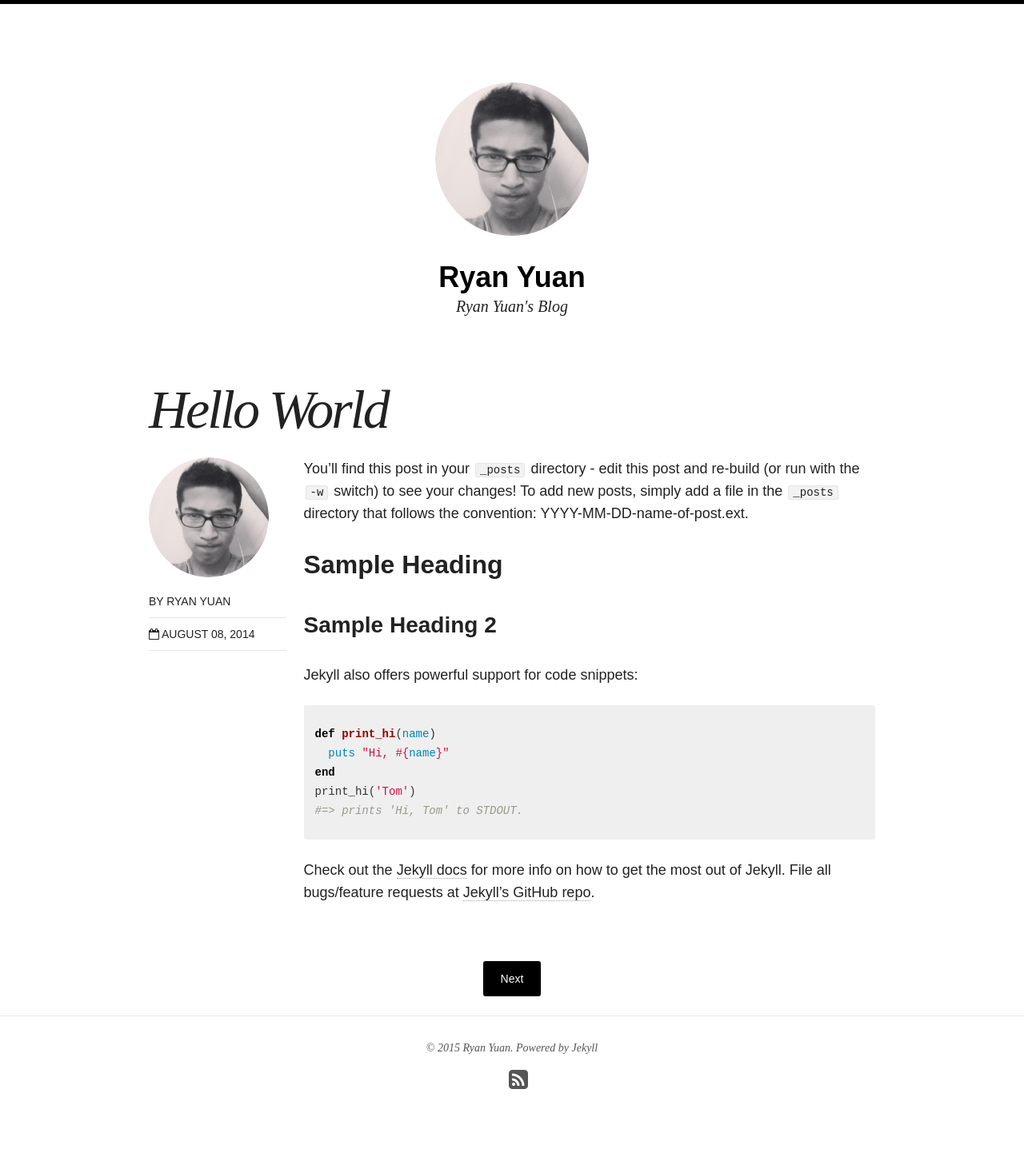
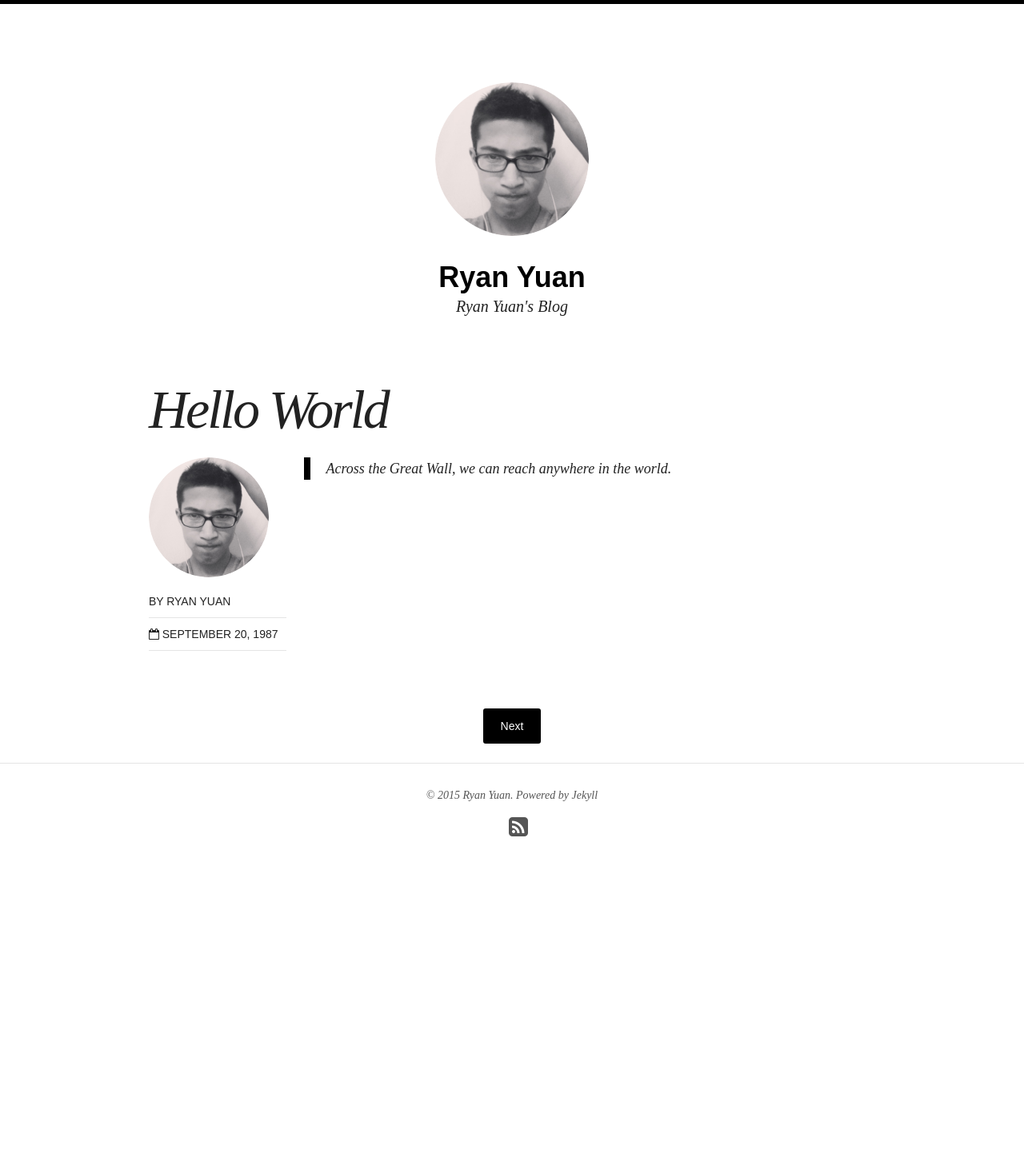
Before and after one commit to ryanyuan42/ryanyuan42.github.io, a Jekyll site: the page built from _posts/blog/2014-08-08-hello-world.md, in a window 1280 px wide. Shown: the whole page at 80% size. Built offline with Jekyll 4.4.1, drawn with Linux system fonts in a browser that asks for light colours; nearby versions of some CDN libraries; after the commit the page ends 1146 px from its top, so only the background shows below that.

Commit message:
Update 2014-08-08-hello-world.md

```diff
--- a/_posts/blog/2014-08-08-hello-world.md
+++ b/_posts/blog/2014-08-08-hello-world.md
@@ -7,27 +7,7 @@
 tags: []
 image:
   feature:
-date: 2014-08-08T15:39:55-04:00
+date: 1987-09-20
 ---
 
-You'll find this post in your `_posts` directory - edit this post and re-build (or run with the `-w` switch) to see your changes!
-To add new posts, simply add a file in the `_posts` directory that follows the convention: YYYY-MM-DD-name-of-post.ext.
-
-## Sample Heading
-
-### Sample Heading 2
-
-Jekyll also offers powerful support for code snippets:
-
-{% highlight ruby %}
-def print_hi(name)
-  puts "Hi, #{name}"
-end
-print_hi('Tom')
-#=> prints 'Hi, Tom' to STDOUT.
-{% endhighlight %}
-
-Check out the [Jekyll docs][jekyll] for more info on how to get the most out of Jekyll. File all bugs/feature requests at [Jekyll's GitHub repo][jekyll-gh].
-
-[jekyll-gh]: https://github.com/jekyll/jekyll
-[jekyll]:    http://jekyllrb.com
+> Across the Great Wall, we can reach anywhere in the world.
```
